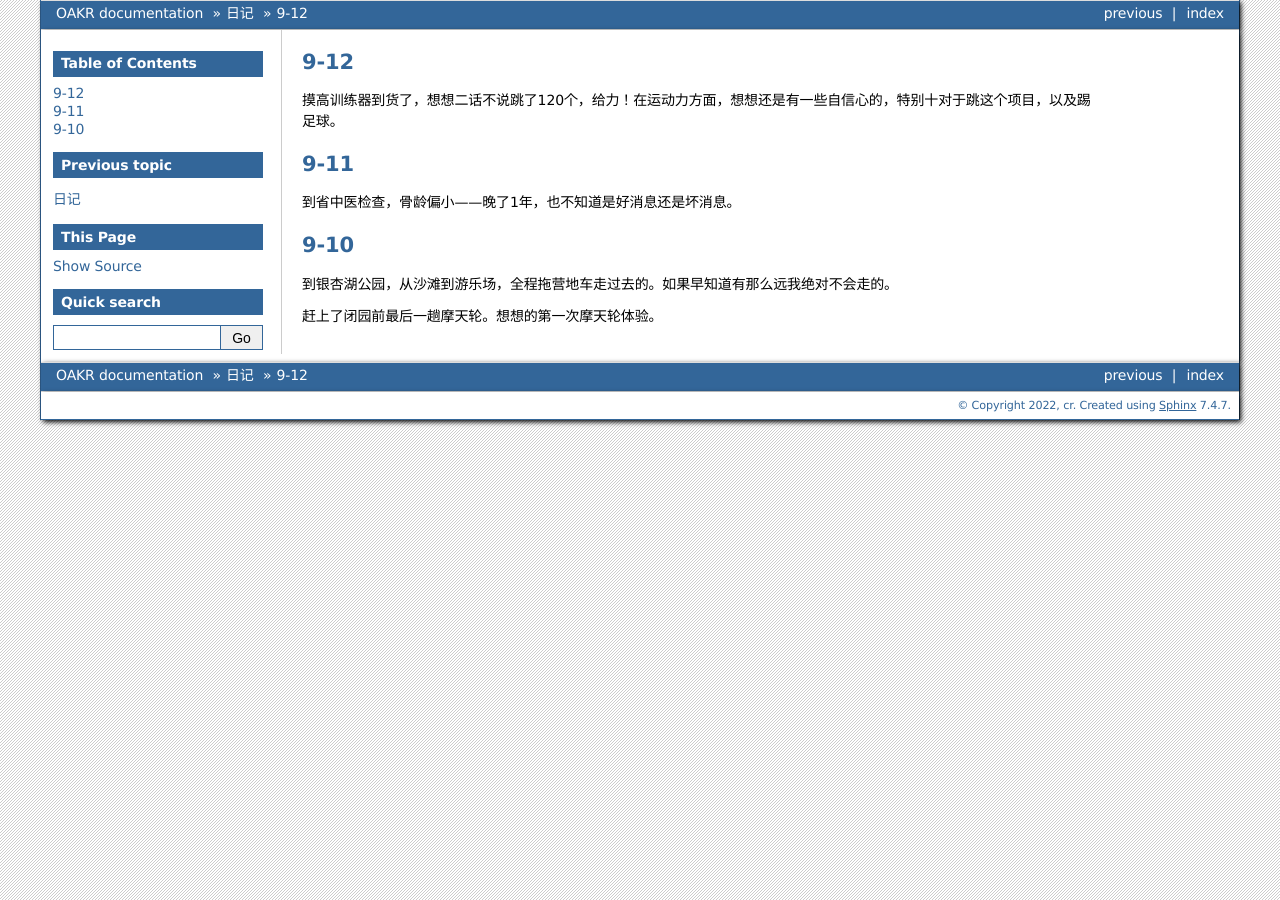
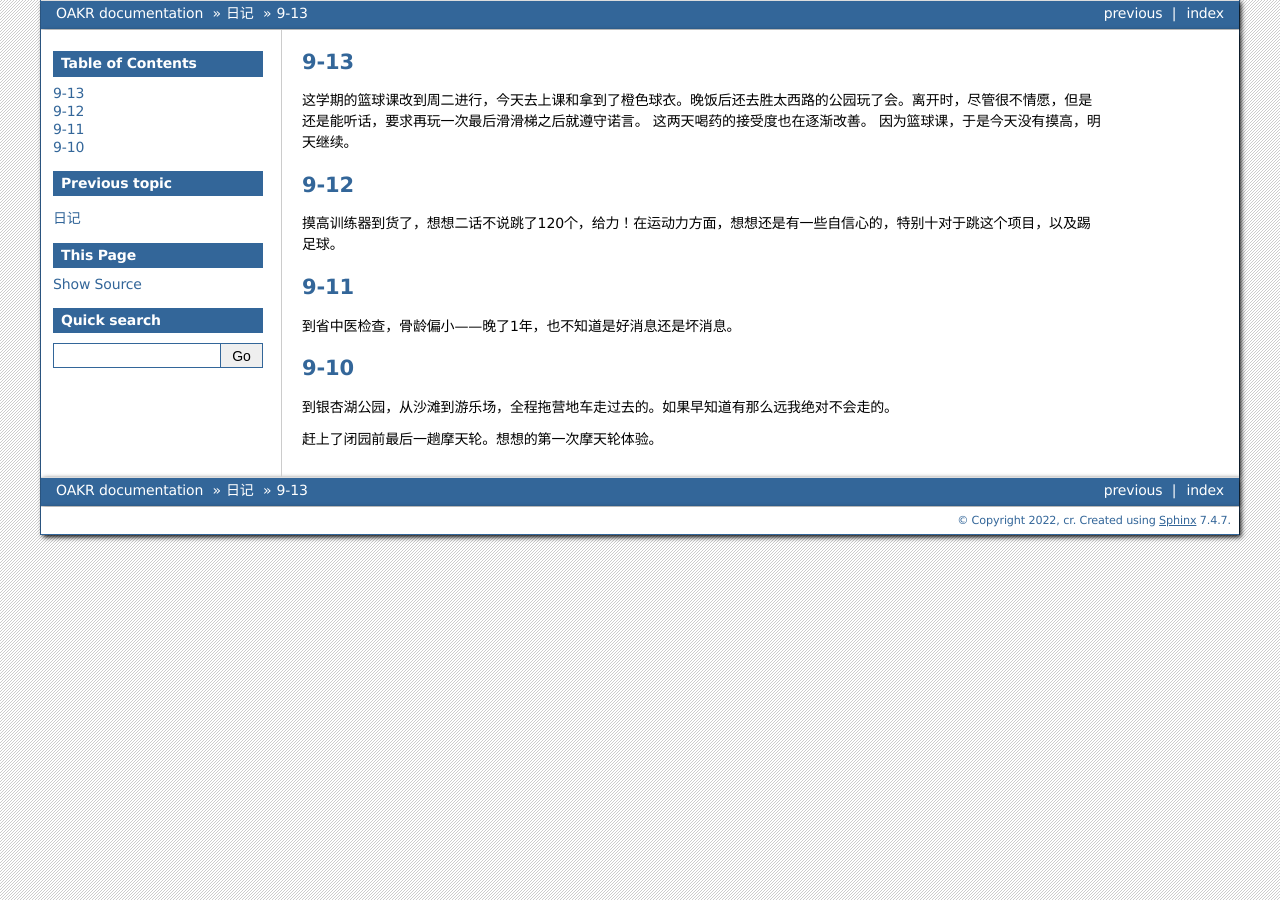
Before and after one commit to cruiurc/cruiurc.github.io, a Sphinx documentation site: the page built from source/diary/2022/2022-9.rst, in a window 1280 px wide. Built offline with Sphinx 7.4.7, drawn with Linux system fonts in a browser that asks for light colours.

Commit message:
0913diary

```diff
--- a/source/diary/2022/2022-9.rst
+++ b/source/diary/2022/2022-9.rst
@@ -1,3 +1,9 @@
+9-13
+====
+这学期的篮球课改到周二进行，今天去上课和拿到了橙色球衣。晚饭后还去胜太西路的公园玩了会。离开时，尽管很不情愿，但是还是能听话，要求再玩一次最后滑滑梯之后就遵守诺言。
+这两天喝药的接受度也在逐渐改善。
+因为篮球课，于是今天没有摸高，明天继续。
+
 9-12
 ====
 摸高训练器到货了，想想二话不说跳了120个，给力！在运动力方面，想想还是有一些自信心的，特别十对于跳这个项目，以及踢足球。
```
